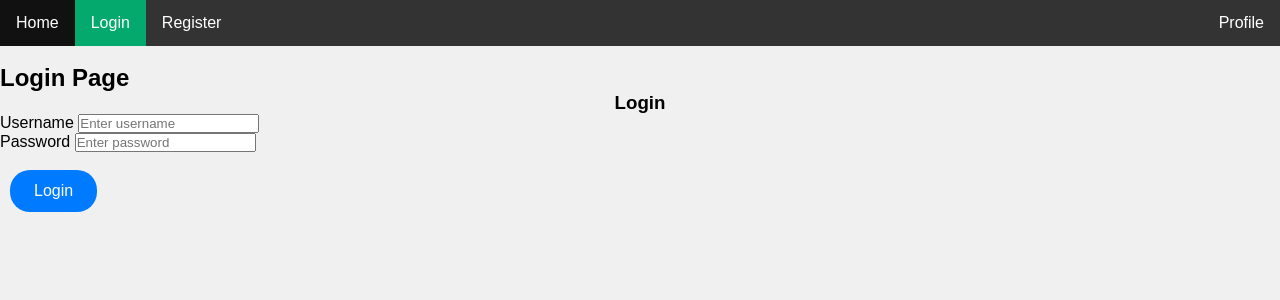
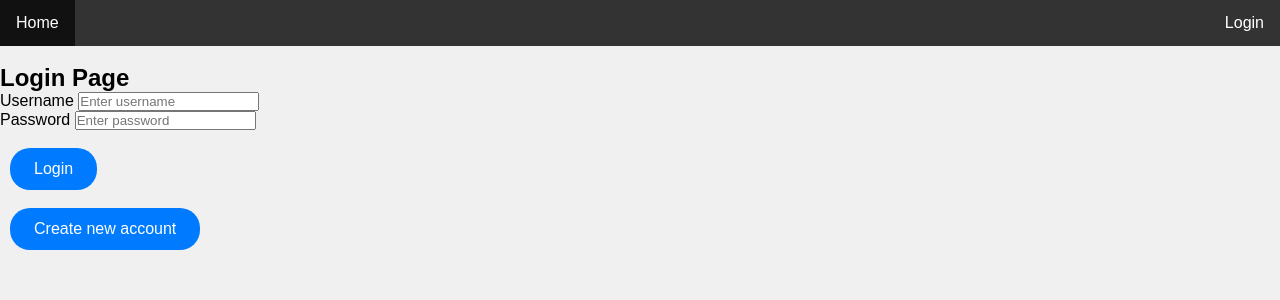
Before and after one commit to Sytechia/Group-4-Online-JD-Analytics, a Flask app: page /login in a window 1280 px wide. Shown: the top 300 px of the page. Run offline with Flask 3, Linux system fonts and the light colour scheme.

Commit message:
Fixed nav bar

```diff
--- a/blueprints/__Init__.py
+++ b/blueprints/__Init__.py
@@ -9,6 +9,7 @@ import os
 from flask_session import Session
 
 app = Flask(__name__)
+app.secret_key = 'dev'
 app.register_blueprint(home_blueprint)
 app.register_blueprint(login_blueprint)
 app.register_blueprint(logout_blueprint)
--- a/blueprints/routes.py
+++ b/blueprints/routes.py
@@ -75,7 +75,7 @@ def index():
 
         if user and check_password_hash(user['hashed_password'], password):
             # session["user_id"] = user['id']
-            session['username'] = request.form['username']
+            session['username'] = user['username']  # Set username from the database in session
             #flash('Logged in successfully.')
             return redirect("/")
         else:
--- a/blueprints/templates/login.html
+++ b/blueprints/templates/login.html
@@ -1,18 +1,10 @@
 {% extends 'base.html' %}
 
 {% block header %}
-<nav>
-    <ul>
-      <li><a href="/">Home</a></li>
-      <li><a class="btn active" href="/login">Login</a></li>
-      <li><a href="/register">Register</a></li>
-      <li style="float:right"><a href="/profile">Profile</a></li>
-    </ul>
-  </nav>
+{% include "navbar.html" %}
 <br>
 <h1>{% block title %}Login Page{% endblock %}</h1>
 <form method="POST">
-    <h3 align="center">Login</h3>
   <div class="form-group">
     <label for="username">Username</label>
     <input
@@ -36,7 +28,10 @@
   <br />
   <button type="submit" class="btn btn-primary">Login</button>
 </form>
-  {% endblock %}
+<br>
+<a href="/register">
+  <button class="btn btn-primary" href="/register">Create new account</button>
+</a>{% endblock %}
 
 {% block content %}
 
--- /dev/null
+++ b/blueprints/templates/navbar.html
@@ -0,0 +1,25 @@
+<!-- navbar.html -->
+<nav class="navbar navbar-expand-lg navbar-light bg-light">
+  <div class="collapse navbar-collapse" id="navbarNav">
+    <ul class="navbar-nav">
+      <li class="nav-item active">
+        <a class="nav-link" href="/">Home</a>
+      </li>
+
+      {% if session.get('username') %}
+      <!-- If session username is present (user is logged in), show Profile and Logout -->
+      <li class="nav-item">
+        <a class="nav-link" href="/profile">Profile</a>
+      </li>
+      <li class="nav-item" style="float: right;">
+        <a class="nav-link" href="/logout">Logout</a>
+      </li>
+      {% else %}
+      <!-- If session username is not present (user is not logged in), show Login -->
+      <li class="nav-item" style="float: right;">
+        <a class="nav-link" href="/login">Login</a>
+      </li>
+      {% endif %}
+    </ul>
+  </div>
+</nav>
```
Also changed, not shown: blueprints/templates/404.html (+1 -8 lines), blueprints/templates/500.html (+1 -8 lines), blueprints/templates/feedback.html (+2 -9 lines), blueprints/templates/home.html (+1 -9 lines), blueprints/templates/profile.html (+1 -8 lines), blueprints/templates/register.html (+1 -9 lines), run.py (line endings or trailing spaces), 3 other files. Lines whose indentation alone changed are shown as unchanged.
